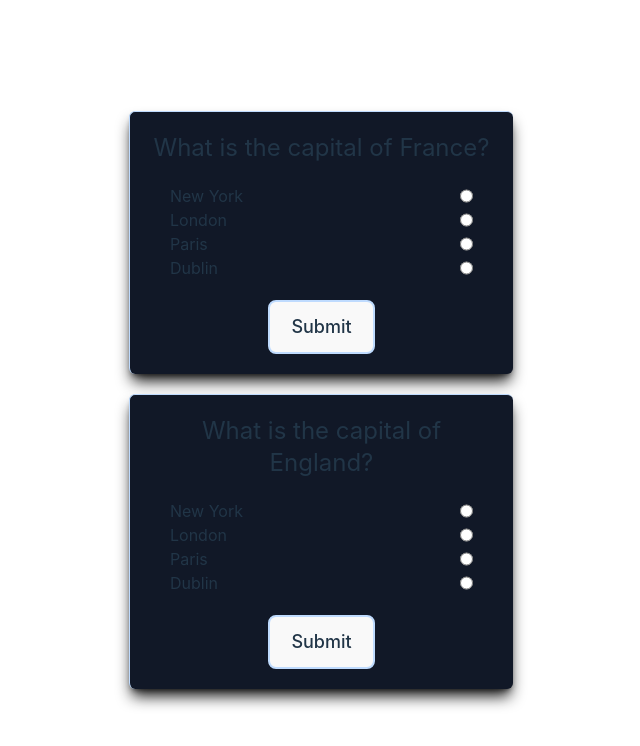
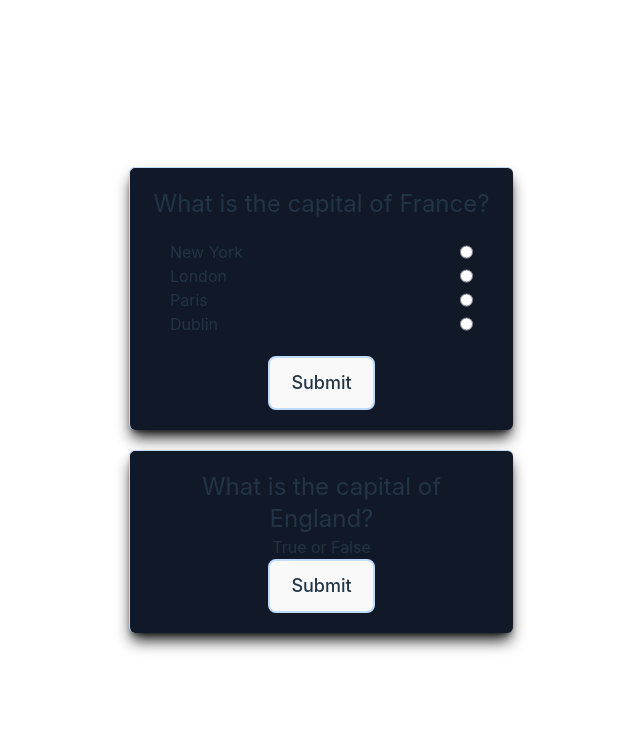
Before and after one commit to LamarcheG/quiz-app, a React (Vite) app: page / in a window 1280 px wide. Shown: the top 746 px of the page, without its empty margins (319-959 px from the left). Built offline with nearby package versions, Linux system fonts and the light colour scheme.

Commit message:
chore: changes test array

```diff
--- a/src/App.tsx
+++ b/src/App.tsx
@@ -18,8 +18,7 @@ function App() {
     {
       id: 1,
       question: "What is the capital of England?",
-      type: QuestionType.MultipleChoice,
-      choices: ["New York", "London", "Paris", "Dublin"],
+      type: QuestionType.TrueFalse,
       answer: "London",
       isAnswered: false,
     },
--- a/src/Components/QuestionItem.tsx
+++ b/src/Components/QuestionItem.tsx
@@ -29,7 +29,7 @@ export const QuestionItem = ({ question }: questionItemProps) => {
         "
       >
         <h2 className="text-2xl">{question.question}</h2>
-        {question.type === "MultipleChoice" && (
+        {question.type === "MultipleChoice" ? (
           <ul className="p-5">
             {question.choices?.map((choice) => (
               <div key={choice} className="flex justify-between">
@@ -43,6 +43,8 @@ export const QuestionItem = ({ question }: questionItemProps) => {
               </div>
             ))}
           </ul>
+        ) : (
+          <p>True or False</p>
         )}
         <button
           type="submit"
```
